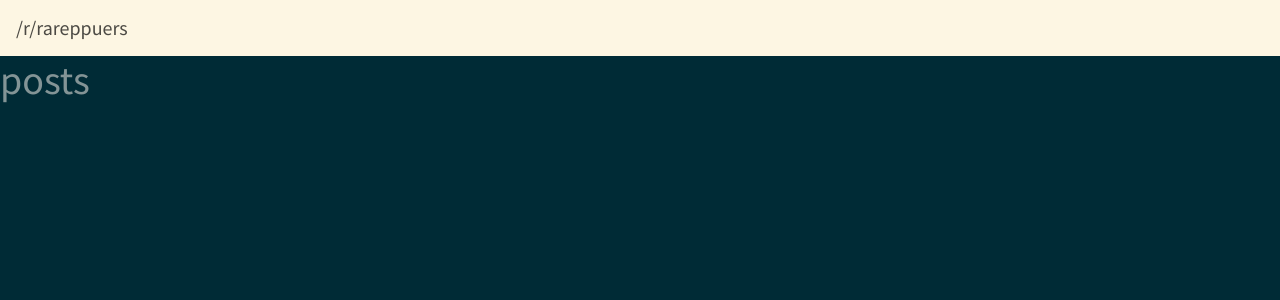
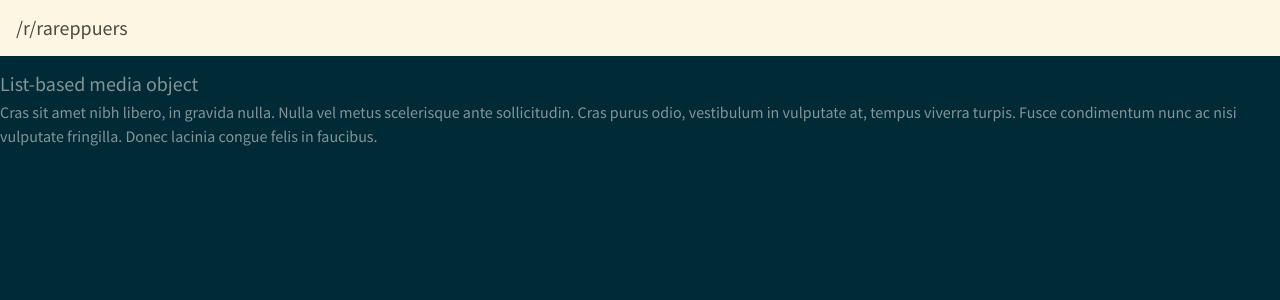
Before and after one commit to R-Sugimoto-0718/Vue.js-AppstravaganzaReddit, a Vue app: page /#/ in a window 1280 px wide. Shown: the top 300 px of the page. Built offline with nearby package versions, Linux system fonts and the light colour scheme; no server answers.

Commit message:
add media object by bootstrap

```diff
--- a/src/components/Posts.vue
+++ b/src/components/Posts.vue
@@ -1,6 +1,14 @@
 <template>
-  <div class="hello">
-    <h1>posts</h1>
+  <div class="hello mt-3">
+    <ul class="list-unstyled">
+      <li class="media">
+        <img src="">
+        <div class="media-body">
+          <h5 class="mt-0 mb-1">List-based media object</h5>
+          Cras sit amet nibh libero, in gravida nulla. Nulla vel metus scelerisque ante sollicitudin. Cras purus odio, vestibulum in vulputate at, tempus viverra turpis. Fusce condimentum nunc ac nisi vulputate fringilla. Donec lacinia congue felis in faucibus.
+        </div>
+      </li>
+    </ul>
   </div>
 </template>
 
@@ -9,7 +17,7 @@ export default {
   name: 'Posts',
   data() {
     return {
-      posts: []
+      posts: [],
     };
   },
   mounted() {
```
